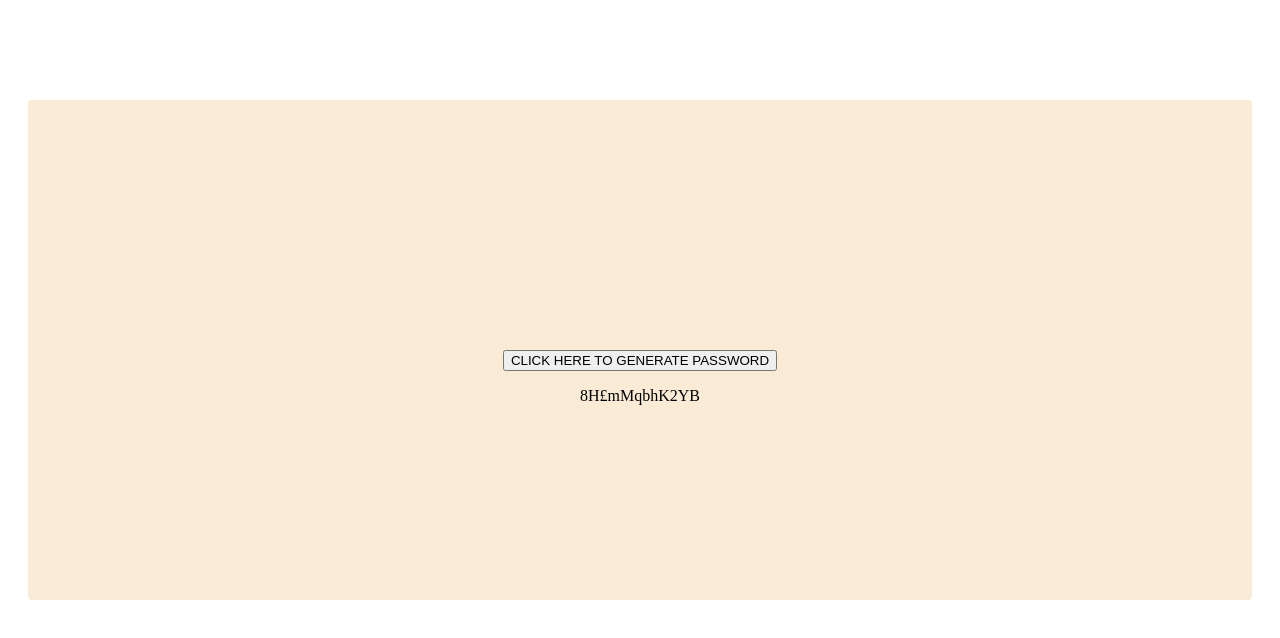
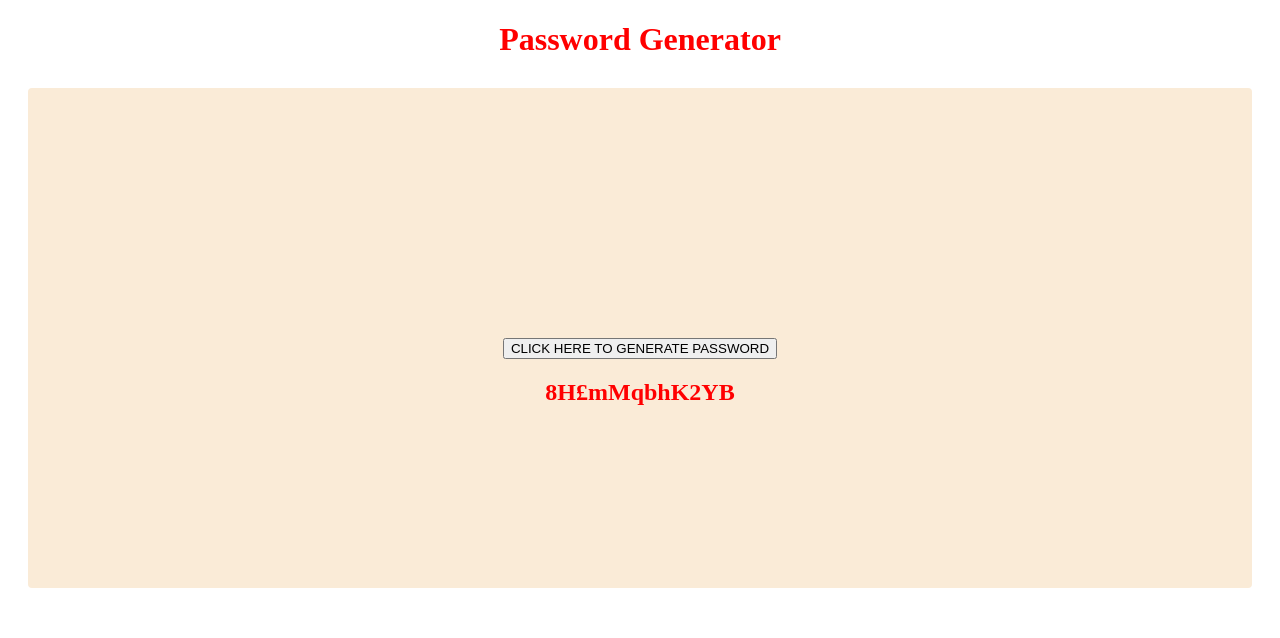
Before and after one commit to Hermeshasnowings/passwordGenerator, a plain HTML site: page index.html in a window 1280 px wide. Drawn offline with Linux system fonts and the light colour scheme.

Commit message:
updated styles

```diff
--- a/index.html
+++ b/index.html
@@ -9,11 +9,16 @@
     <title>Password Generator</title>
 </head>
 <body>
+    <div>
+        <h1>Password Generator</h1>
+    </div>
     <section class="card">
     <div class="generator">
     <button onclick="generate()">CLICK HERE TO GENERATE PASSWORD</button>
     </div>
-    <p id="demo"></p>
+    <div>
+    <h1 id="demo"></h1>
+    </div>
     <script src="index.js">
         document.getElementById("demo").innerHTML=password;
     </script>
--- a/styles.css
+++ b/styles.css
@@ -3,7 +3,7 @@
     min-width: 300px;
     min-height: 500px;
     text-align: center;
-    margin: 100px 20px 10px 20px;
+    margin: 30px 20px 10px 20px;
     border-radius: 4px;
 }
 
@@ -11,3 +11,9 @@
     padding-top: 250px;
     text-decoration: underline;
 }
+
+h1 {
+    color: red;
+    display: flex;
+    justify-content: center;
+}
```
